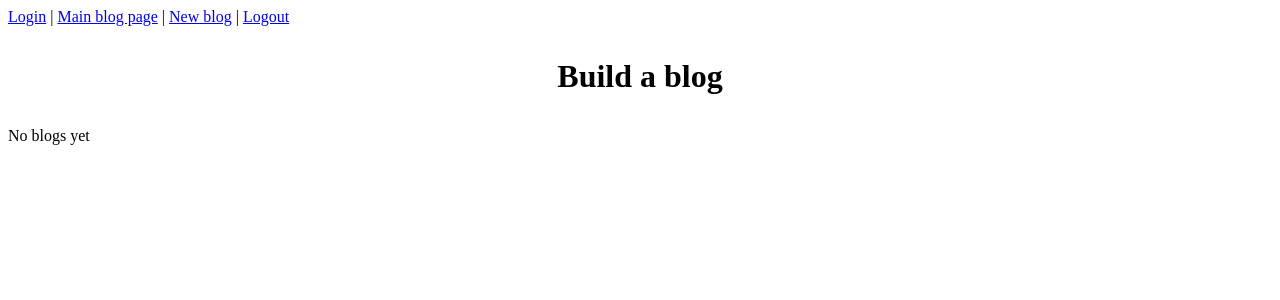
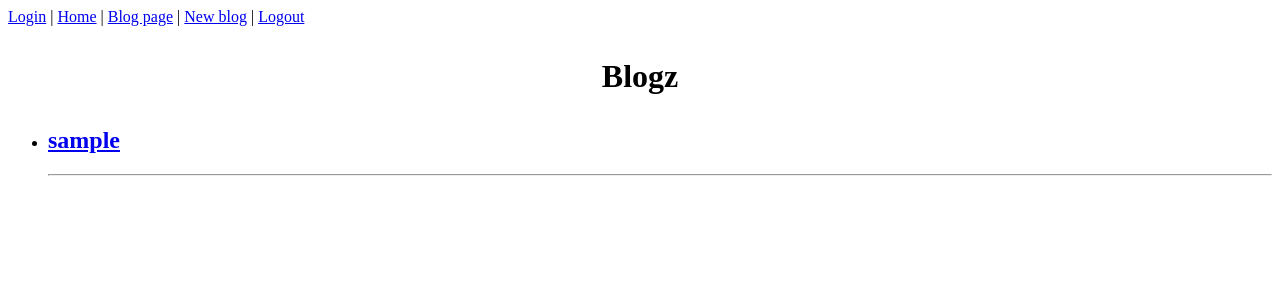
Before and after one commit to squee292/Blogz, a Flask app: page / in a window 1280 px wide. Shown: the top 300 px of the page. Run offline with Flask 2, Linux system fonts and the light colour scheme; the visitor is signed in with stand-in values (Sample User, id 1); data comes from the database, SQL or seed files in the repository.

Commit message:
Added writer to all post and created links to open all post for writer

```diff
--- a/main.py
+++ b/main.py
@@ -52,7 +52,7 @@ def is_same(text1, text2):
 #redirect to login unless going to whitelisted page
 @app.before_request
 def require_login():
-    allowed_routes = ['login', 'signup', 'blogpage']
+    allowed_routes = ['login', 'signup', 'blogpage', 'index']
     if request.endpoint not in allowed_routes and 'username' not in session:
         return redirect('/login')
 
@@ -60,22 +60,25 @@ def require_login():
 @app.route('/')
 def index():
     users = User.query.order_by(User.id.desc()).all()
-    return render_template('main_blog.html', title = "Build a blog", users = users)
+    return render_template('index.html', title = "Blogz", users = users)
 
 #main page in the site
 @app.route('/blog')
 def blogpage():
     #path to open a blog on a seperate page
     blog_id = request.args.get('id')
-
+    user_id = request.args.get('userid')
 
     if (blog_id):
         blog = Blog.query.get(blog_id)
         return render_template('single_blog.html', blog = blog)
+    elif (user_id):
+        blogs = Blog.query.filter_by(owner_id = user_id).all()
+        return render_template('main_blog.html', title = 'Blog', blogs = blogs)
     else:
         #displaying all created blogs in order of newest to oldest
         blogs = Blog.query.order_by(Blog.id.desc()).all()
-        return render_template('main_blog.html' ,title = "Build a blog", blogs = blogs)
+        return render_template('main_blog.html' ,title = "Blogz", blogs = blogs)
 
 #new blog post page
 @app.route('/newpost', methods = ['POST', 'GET'])
--- a/templates/base.html
+++ b/templates/base.html
@@ -11,7 +11,8 @@
 <body>
     <nav>
         <a href="/login">Login</a> |
-        <a href="/blog">Main blog page</a> |
+        <a href="/">Home</a> |
+        <a href="/blog">Blog page</a> |
         <a href="/newpost">New blog</a> |
         <a href="/logout">Logout</a>
     </nav>
--- a/templates/index.html
+++ b/templates/index.html
@@ -6,7 +6,7 @@
             {% for user in users %}
             <li>
                 <form action="/blog">
-                    <h2><a href="./blog?id={{user.id}}">{{user.username}}</a></h2>
+                    <h2><a href="./blog?userid={{user.id}}">{{user.username}}</a></h2>
                 </form>
                 <hr>
             </li>
--- a/templates/main_blog.html
+++ b/templates/main_blog.html
@@ -11,7 +11,11 @@
             <li>
                 <form action="/blog">
                     <h2><a href="./blog?id={{blog.id}}">{{blog.title}}</a></h2>
-                    <p>{{blog.body}}</p>
+                    <p>{{blog.body}}</p><br>
+                    <br>
+                    <br>
+                    <h5><p>Writen by.... <a href="./blog?userid={{blog.owner_id}}">{{blog.owner.username}}</a></p></h5>
+
                 </form>
                 <hr>
             </li>
--- a/templates/single_blog.html
+++ b/templates/single_blog.html
@@ -8,7 +8,10 @@
         <br>
         <br>
         <br>
-        <h4>{{blog.body}}</h4>
+        <h4>{{blog.body}}</h4><br>
+        <br>
+        <br>
+        <h5><p>Writen by.... <a href="./blog?userid={{blog.owner_id}}">{{blog.owner.username}}</a></p></h5>
 
     </form>
 
```
